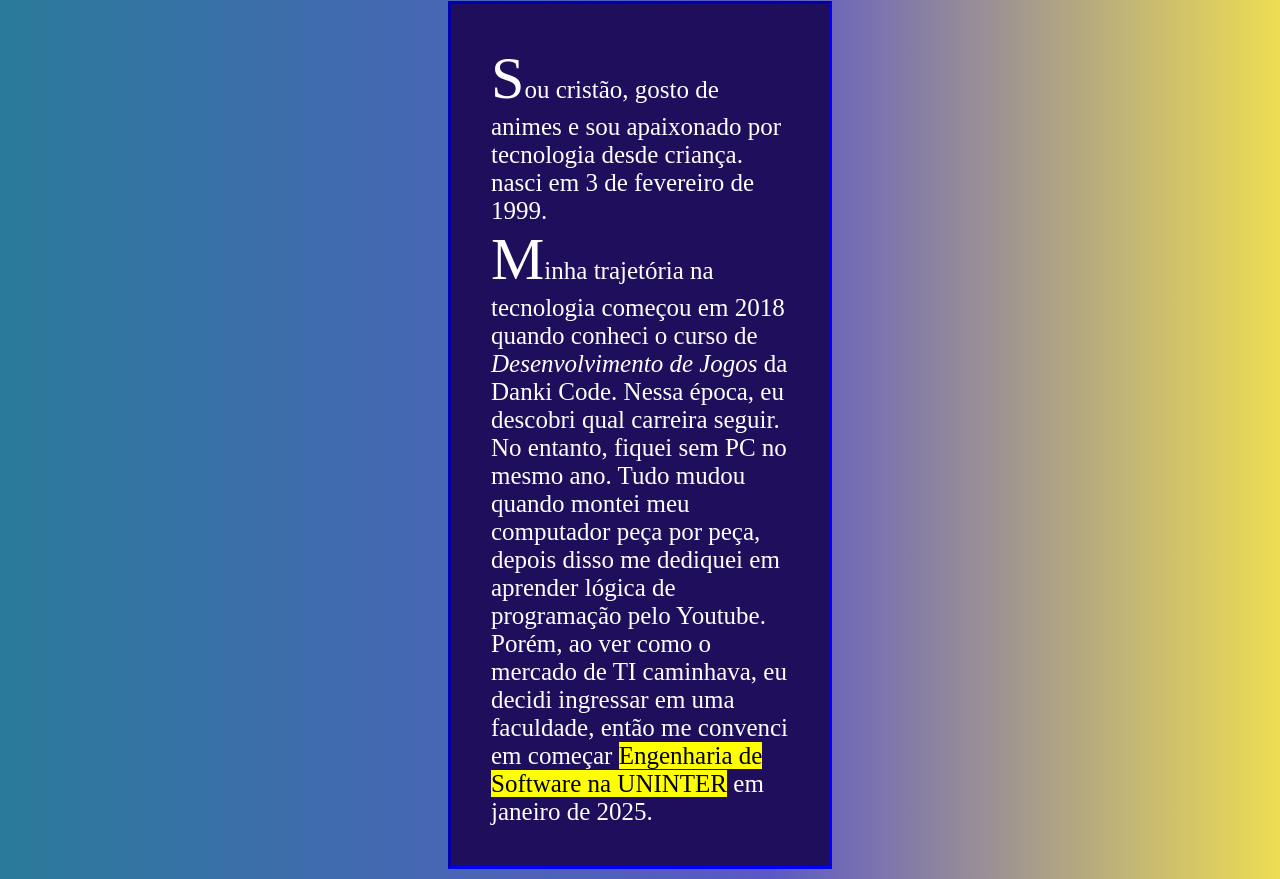
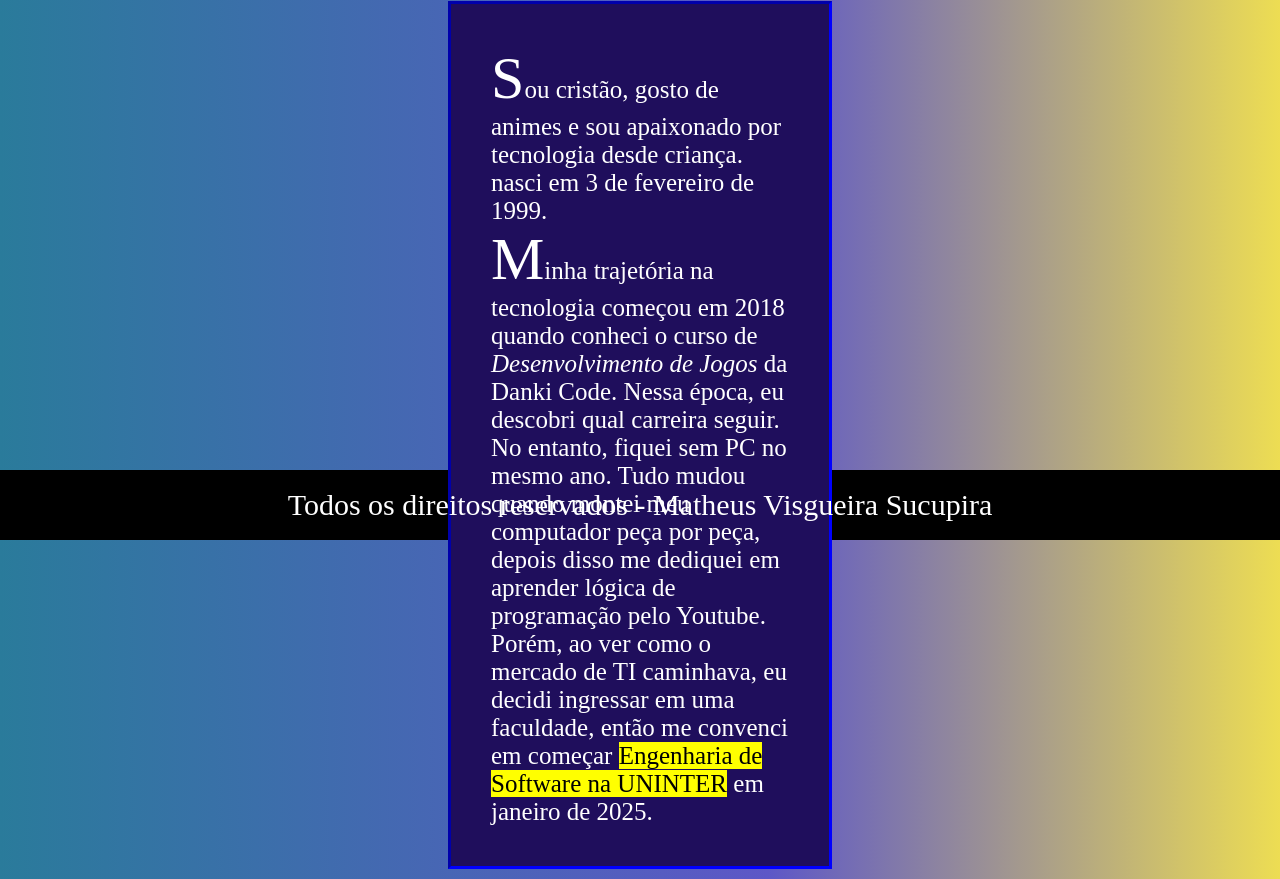
Before and after one commit to MatheuSucupira/cv, a plain HTML site: page index.html in a window 1280 px wide. Shown: the part 460-1339 px from the top of the page. Drawn offline with Linux system fonts and the light colour scheme.

Commit message:
Adicionando um 'Footer'

```diff
--- a/index.html
+++ b/index.html
@@ -37,5 +37,9 @@
             </div>
         </div>
     </main>
+
+    <footer>
+        Todos os direitos reservados - Matheus Visgueira Sucupira
+    </footer>
 </body>
 </html>
--- a/style.css
+++ b/style.css
@@ -61,6 +61,7 @@ main {
     display: flex;
     flex-direction: column;
     align-items: center;
+    height: 100vh;
 }
 
 main hr {
@@ -126,3 +127,19 @@ button {
     width: 80px;
     height: 30px;
 }
+
+/****************
+      FOOTER
+****************/
+
+footer {
+    width: 100%;
+    height: 70px;
+    background-color: black;
+    color: white;
+    display: flex;
+    justify-content: center;
+    align-items: center;
+    font-size: 30px;
+    margin-top: 30px;
+}
```
Also changed, not shown: contato.html (+4 -0 lines), formacao.html (+4 -0 lines), portfolios.html (+4 -0 lines).
